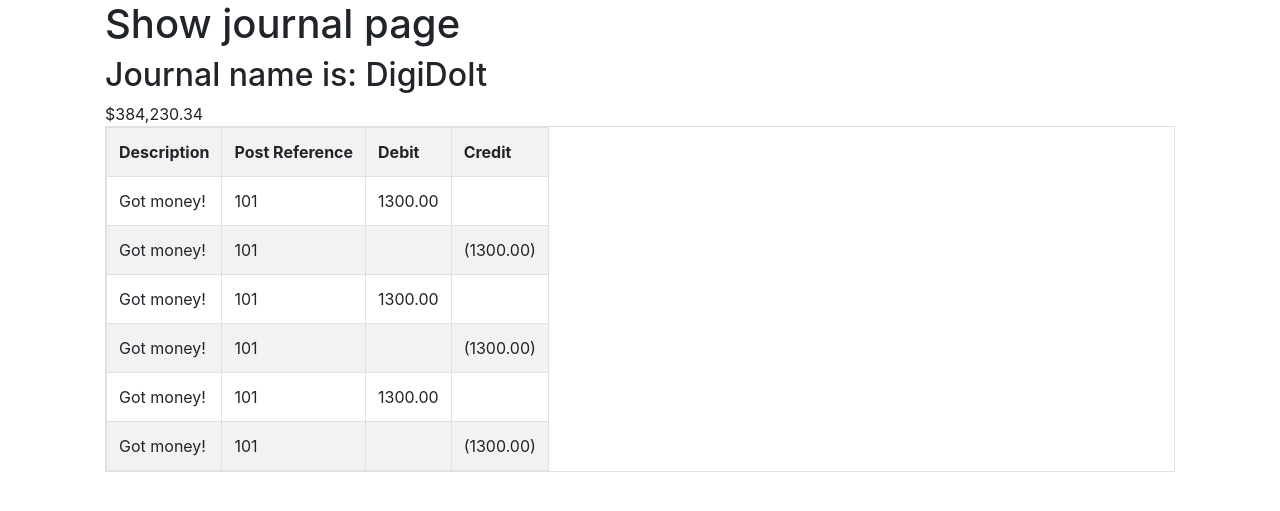
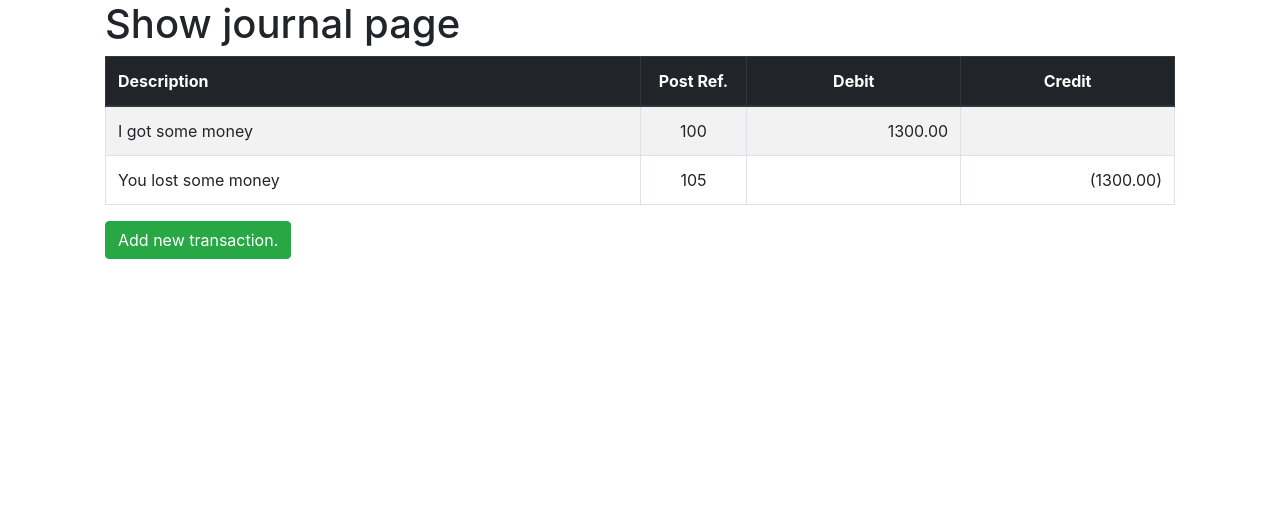
Before and after one commit to jeffreycaldwell/accounting, a Node server app: page /companies/600000000000000000000004/journal in a window 1280 px wide. Shown: the part 56-567 px from the top of the page. Run offline with Node 20, Linux system fonts and the light colour scheme; data comes from the database, SQL or seed files in the repository; some libraries are stand-ins or nearby versions.

Commit message:
Partially built the journal page.

```diff
--- a/models/transaction.js
+++ b/models/transaction.js
@@ -2,6 +2,7 @@ var mongoose = require("mongoose");
 var transactionSchema = new mongoose.Schema({
     description: String,
     type: String,
+    postRef: String,
     amount: String
 });
 
--- a/public/app.css
+++ b/public/app.css
@@ -3,3 +3,17 @@
     width: 1100px;
   }
 }
+
+.journalDescription {
+  width: 50%;
+}
+
+.journalPostRef {
+  width: 10%;
+  text-align: center;
+}
+
+.journalColumn {
+  width: 20%;
+  text-align: right;
+}
--- a/routes/journal.js
+++ b/routes/journal.js
@@ -8,14 +8,11 @@ router.get("/companies/:id/journal", function(req, res){
         if(err){
             console.log(err);
         } else {
-            // Journal.findById(foundCompany.journal )
-            // res.render("/companies/" + req.params.id + "/journal")
-            // res.render("companies/show", {company: foundCompany});
             Journal.findById(foundCompany.journal).exec(function(err, foundJournal){
                if(err) {
                    console.log(err);
                } else {
-                    res.render("journal/show", {journal: foundJournal});
+                    res.render("journal/show", {journal: foundJournal, company: foundCompany});
                }
             });
 
--- a/views/journal/show.ejs
+++ b/views/journal/show.ejs
@@ -1,19 +1,38 @@
 <% include ../partials/header %>
 
 <div class="container">
-<h1>Show journal page</h1>
-<h2>Journal name is: <%= journal.name %></h2>
-<%= journal.balance %>
+    <h1>Show journal page</h1>
+    <!--<h2>Journal name is: <%= journal.name %></h2>-->
+    <!--<%= journal.balance %>-->
+</div>
 
-<table class="table table-striped table-bordered table-responsive">
-    <tr><th>Description</th><th>Post Reference</th><th>Debit</th><th>Credit</th></tr>
-    <tr><td>Got money!</td><td>101</td><td>1300.00</td><td></td></tr>
-    <tr><td>Got money!</td><td>101</td><td></td><td>(1300.00)</td></tr>
-    <tr><td>Got money!</td><td>101</td><td>1300.00</td><td></td></tr>
-    <tr><td>Got money!</td><td>101</td><td></td><td>(1300.00)</td></tr>
-    <tr><td>Got money!</td><td>101</td><td>1300.00</td><td></td></tr>
-    <tr><td>Got money!</td><td>101</td><td></td><td>(1300.00)</td></tr>
+<div class="container">
 
-</table>
+    <table class="table table-striped table-bordered journal">
+        <thead class="thead-dark">
+            <tr>
+                <th class="journalDescription" scope="col">Description</th>
+                <th class="journalPostRef" scope="col">Post Ref.</th>
+                <th style="text-align: center;" class="journalColumn" scope="col">Debit</th>
+                <th style="text-align: center;" class="journalColumn" scope="col">Credit</th>
+            </tr>
+        </thead>
+        <tbody>
+            <tr>
+                <td class="journalDescription" scope="col">I got some money</td>
+                <td class="journalPostRef" scope="col">100</td>
+                <td class="journalColumn" scope="col">1300.00</td>
+                <td class="journalColumn" scope="col"></td>
+            </tr>
+            <tr>
+                <td class="journalDescription" scope="col">You lost some money</td>
+                <td class="journalPostRef" scope="col">105</td>
+                <td class="journalColumn" scope="col"></td>
+                <td class="journalColumn" scope="col">(1300.00)</td>
+            </tr>
+        </tbody>
+    </table>
+    <a class="btn btn-success" href="/companies/<%= company._id %>/journal/transactions/new">Add new transaction.</a>
+</div>
 
 <% include ../partials/footer %>
```
